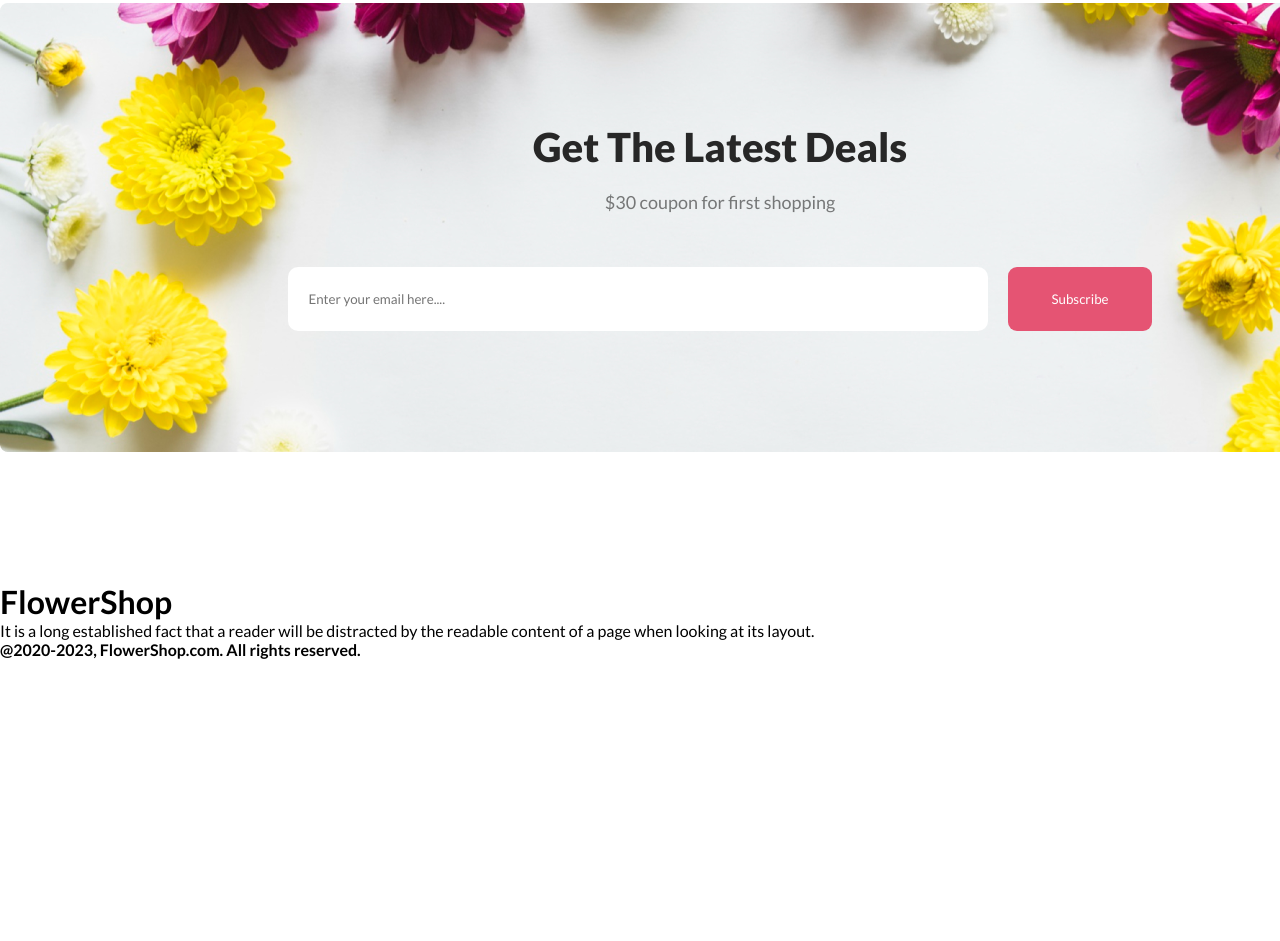
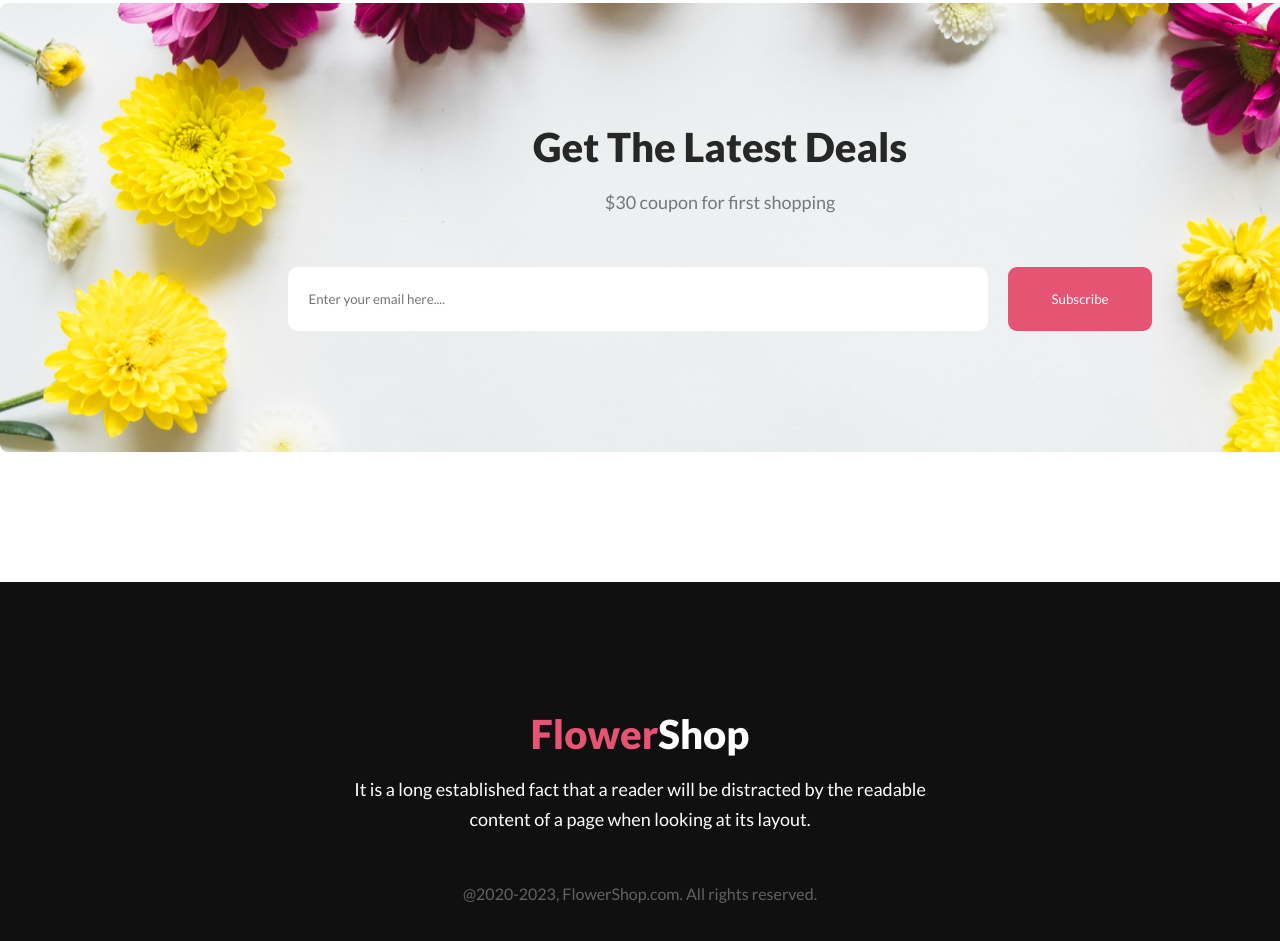
Before and after one commit to itsrmizanur/flower-shop-assignment, a plain HTML site: page index.html in a window 1280 px wide. Shown: the part 4166-5107 px from the top of the page. Before the commit the page ends 4825 px from the top, so only its background shows below. Drawn offline with Linux system fonts and the light colour scheme.

Commit message:
html, css done

```diff
--- a/index.html
+++ b/index.html
@@ -116,8 +116,8 @@
 
     </main>
     <footer>
-        <h1><span>Flower</span>Shop</h1>
-        <p>It is a long established fact that a reader will be distracted by the readable content of a page when looking at its layout.</p>
+        <h3><span>Flower</span>Shop</h3>
+        <p>It is a long established fact that a reader will be distracted by the readable <br>content of a page when looking at its layout.</p>
         <h4>@2020-2023, FlowerShop.com. All rights reserved.</h4>
     </footer>
 </body>
--- a/style.css
+++ b/style.css
@@ -198,3 +198,31 @@
 }
 
 /* footer section */
+
+footer {
+  padding: 128px 0;
+  background-color: #111010;
+  color: white;
+}
+footer h3 {
+  text-align: center;
+  font-size: 40px;
+  font-weight: 800;
+  padding: 0 0 16px 0;
+}
+footer span {
+  color: #e55473;
+}
+footer p {
+  text-align: center;
+  font-size: 18px;
+  font-weight: 400;
+  line-height: 30px;
+  margin-bottom: 50px;
+}
+footer h4 {
+  color: rgb(99, 98, 98);
+  text-align: center;
+  font-size: 16px;
+  font-weight: 400;
+}
```
